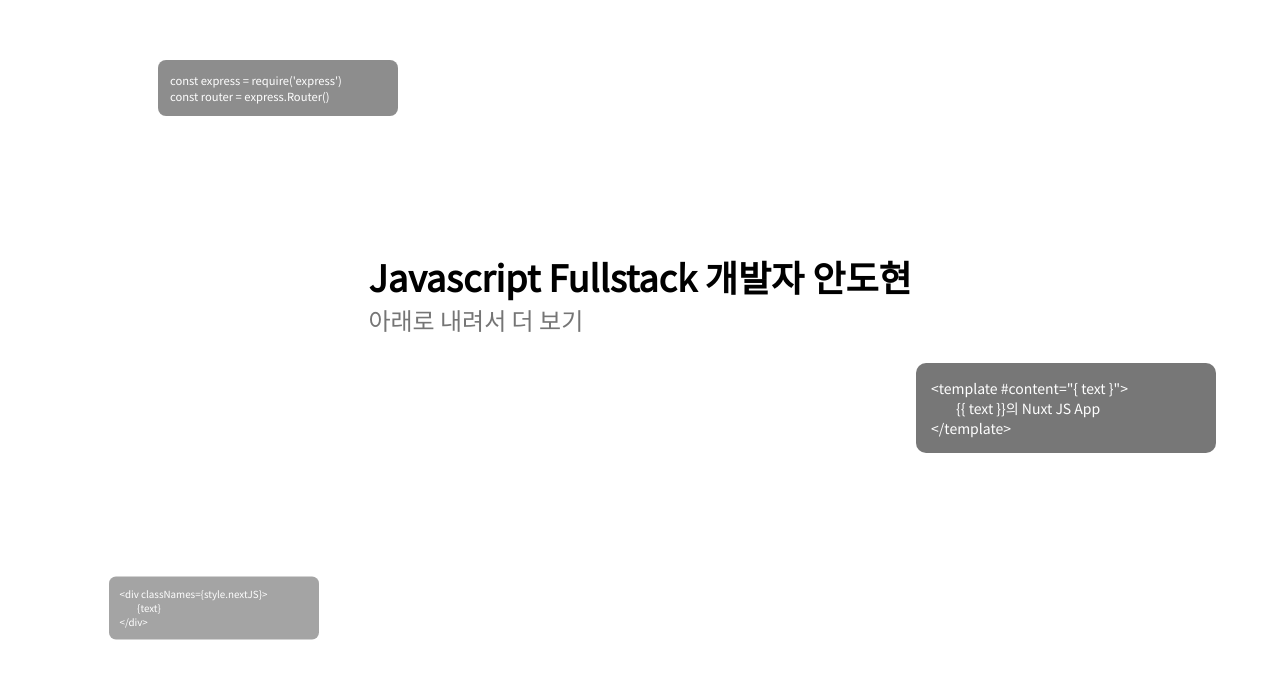
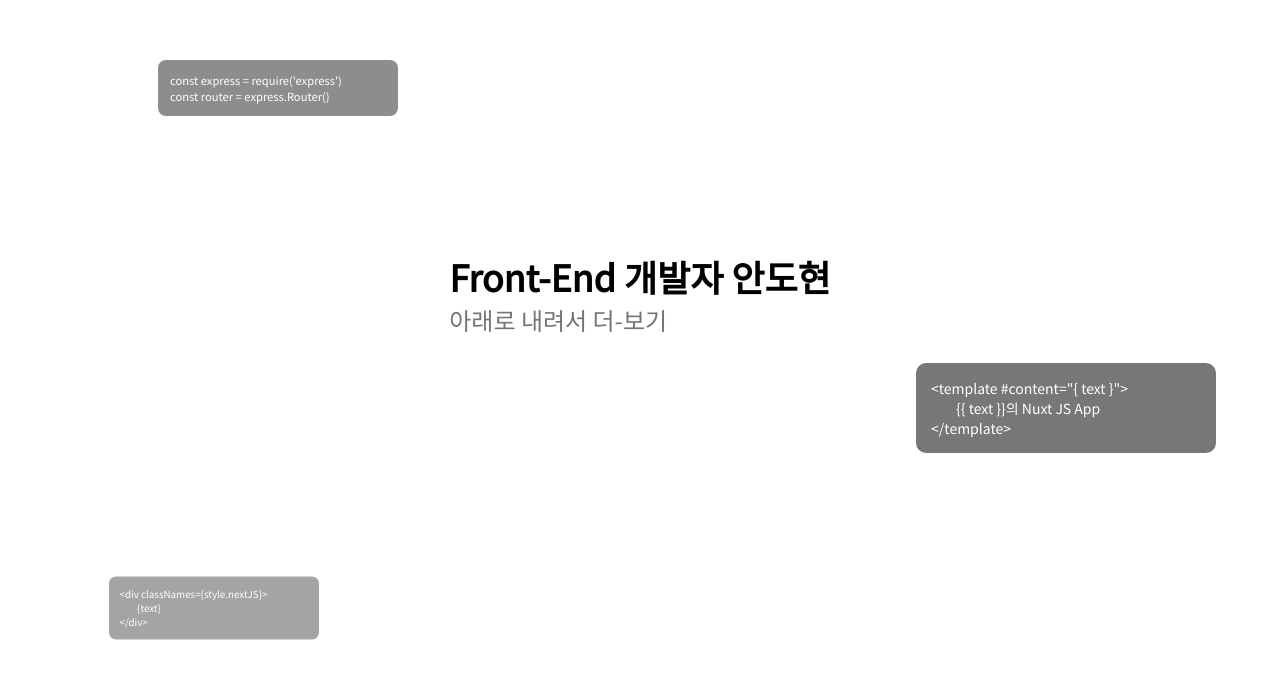
Before and after one commit to devDohyun/dohyun-portfolio, a Next.js app: page / in a window 1280 px wide. Shown: the part 107-786 px from the top of the page. Built offline with nearby package versions, Linux system fonts and the light colour scheme.

Commit message:
Modified text

```diff
--- a/components/Intro/index.js
+++ b/components/Intro/index.js
@@ -8,8 +8,8 @@ const Intro = (props) => {
   return (
     <div className={style.intro}>
       <div>
-        <div className={style.title}>Javascript Fullstack 개발자 안도현</div>
-        <div className={style.subtitle}>아래로 내려서 더 보기</div>
+        <div className={style.title}>Front-End 개발자 안도현</div>
+        <div className={style.subtitle}>아래로 내려서 더-보기</div>
       </div>
       <div className={style.background}>
         {props.codeItems}
```
